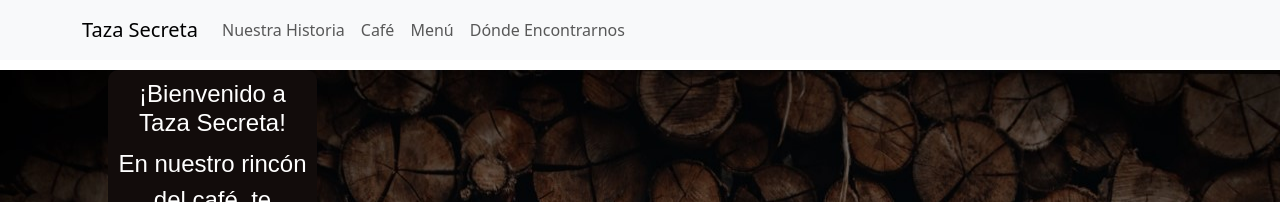
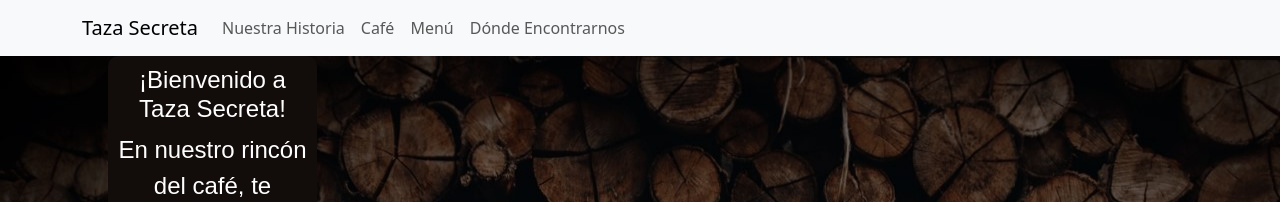
Before and after one commit to valeria-parraga/Pagina_Cafeteria, a plain HTML site: page index.html in a window 1280 px wide. Shown: the top 202 px of the page. Drawn offline with nearby package versions, Linux system fonts and the light colour scheme.

Commit message:
Guardando...

```diff
--- a/estilos.css
+++ b/estilos.css
@@ -1,3 +1,4 @@
+
 /* ---------------------------------BARRA DE NAVEGACIÓN FIJA------------------------------- */
 /* Estilo para la barra de navegación fija */
 #barra-navegacion {
--- a/index.html
+++ b/index.html
@@ -9,9 +9,9 @@
     <link rel="stylesheet" type="text/css" href="estilos.css">
 </head>
 
-<body style="margin-top: 70px;">
-    <!-- Barra de navegación responsiva (fija en la parte superior) -->
-    <nav class="navbar navbar-expand-lg navbar-light bg-light" id="barra-navegacion">
+<body>
+    <!-- Barra de navegación responsiva -->
+    <nav class="navbar navbar-expand-lg navbar-light bg-light">
         <div class="container">
             <a class="navbar-brand" href="#">Taza Secreta</a>
             <button class="navbar-toggler" type="button" data-bs-toggle="collapse" data-bs-target="#navbarNav" aria-controls="navbarNav" aria-expanded="false" aria-label="Toggle navigation">
```
Also changed, not shown: cafe rosa.png (deleted), 2 other files.
